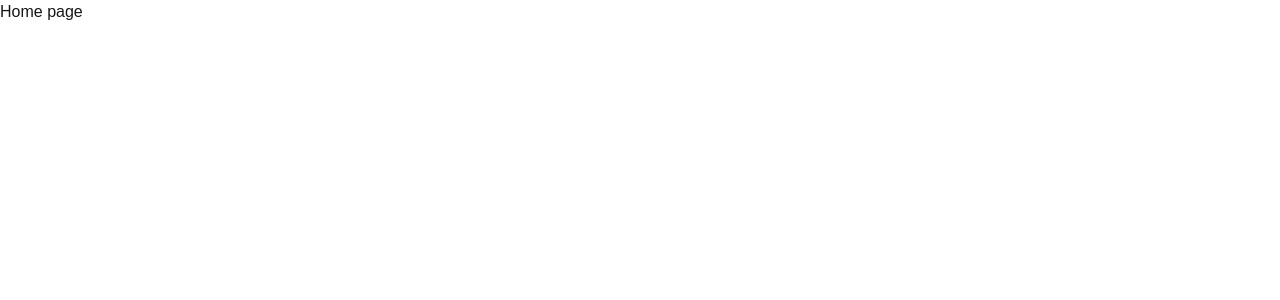
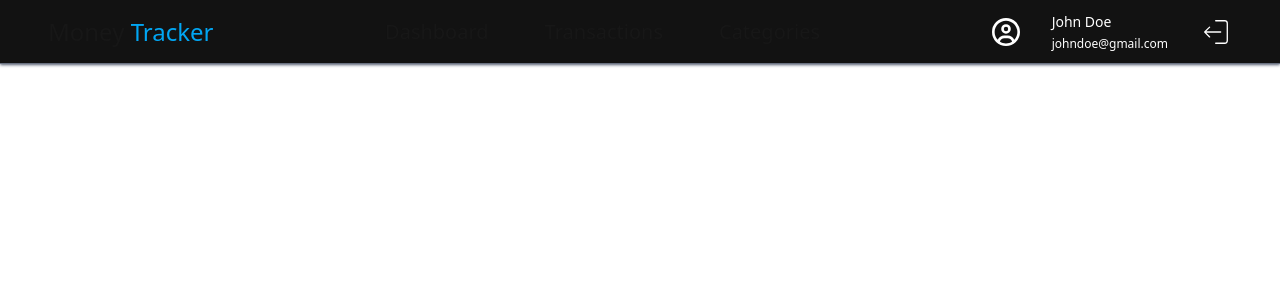
Before and after one commit to Arsen13/money-tracker, a Next.js app in the folder frontend/: page / in a window 1280 px wide. Shown: the top 300 px of the page. Built offline with nearby package versions, Linux system fonts and the light colour scheme.

Commit message:
Create Navbar with user data and links

```diff
--- /dev/null
+++ b/frontend/app/components/Nav/Navbar.tsx
@@ -0,0 +1,28 @@
+import Link from "next/link";
+import { CiLogout } from "react-icons/ci";
+import { FaRegCircleUser } from "react-icons/fa6";
+
+export default function Navbar() {
+    return(
+        <div className="bg-widget h-16 flex justify-between items-center px-12 border-b border-b-gray-500 shadow-sm shadow-gray-500">
+            <div>
+                <h1 className="text-2xl">
+                    Money <span className="text-sky-500">Tracker</span>
+                </h1>
+            </div>
+            <div className="flex gap-14 text-xl">
+                <Link href='' className="hover:text-sky-500 duration-300">Dashboard</Link>
+                <Link href='' className="hover:text-sky-500 duration-300">Transactions</Link>
+                <Link href='' className="hover:text-sky-500 duration-300">Categories</Link>
+            </div>
+            <div className="flex items-center gap-8 text-white">
+                <FaRegCircleUser className="w-7 h-7 text-white" />
+                <div className="flex flex-col gap-1">
+                    <p className="text-sm">John Doe</p>
+                    <p className="text-xs">johndoe@gmail.com</p>
+                </div>
+                <CiLogout className="w-8 h-8 hover:text-red-500 text-white duration-300 cursor-pointer" />
+            </div>
+        </div>
+    )
+}
--- a/frontend/app/globals.css
+++ b/frontend/app/globals.css
@@ -25,5 +25,5 @@
 body {
   background: var(--background);
   color: var(--foreground);
-  font-family: Arial, Helvetica, sans-serif;
+  font-family: var(--font-mono), Helvetica, sans-serif;
 }
--- a/frontend/app/page.tsx
+++ b/frontend/app/page.tsx
@@ -1,5 +1,9 @@
+import Navbar from "./components/Nav/Navbar";
+
 export default function Home() {
   return (
-    <h1>Home page</h1>
+    <>
+      <Navbar/>
+    </>
   );
 }
--- a/frontend/package.json
+++ b/frontend/package.json
@@ -13,6 +13,7 @@
     "react": "^19.0.0",
     "react-dom": "^19.0.0",
     "react-hot-toast": "^2.5.2",
+    "react-icons": "^5.5.0",
     "zod": "^3.24.2"
   },
   "devDependencies": {
```
Also changed, not shown: 1 other file (tests, documents, lock files or other folders).
